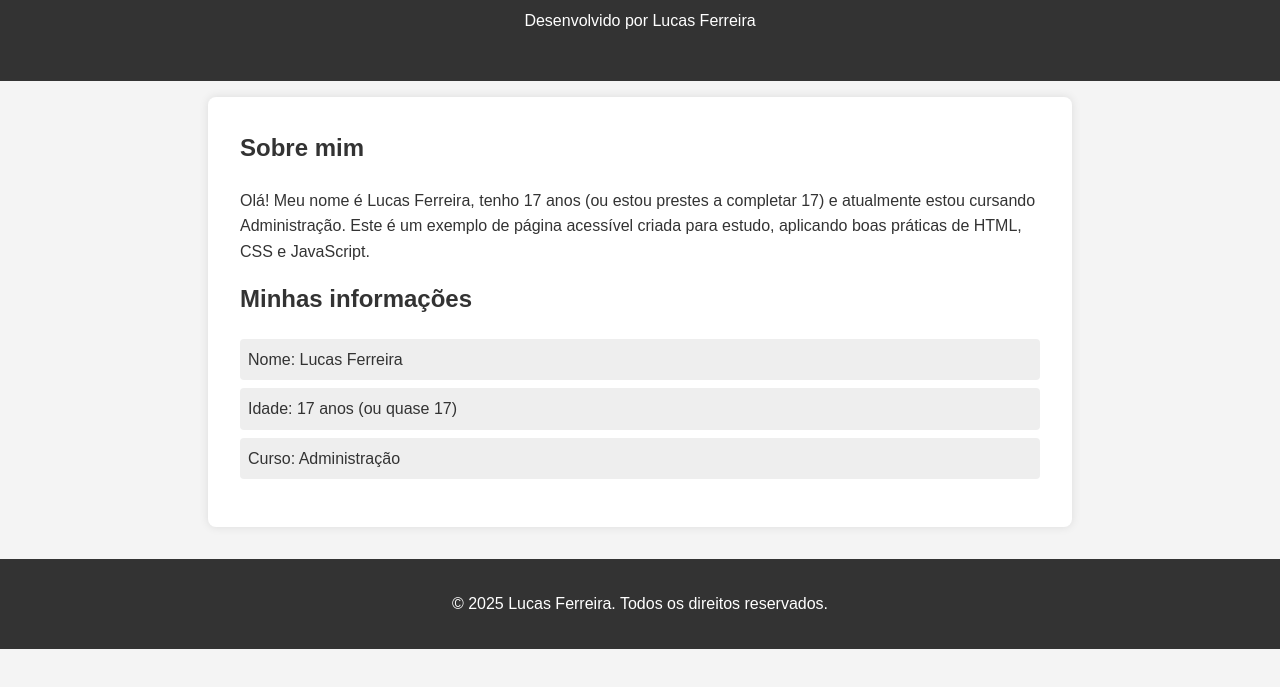
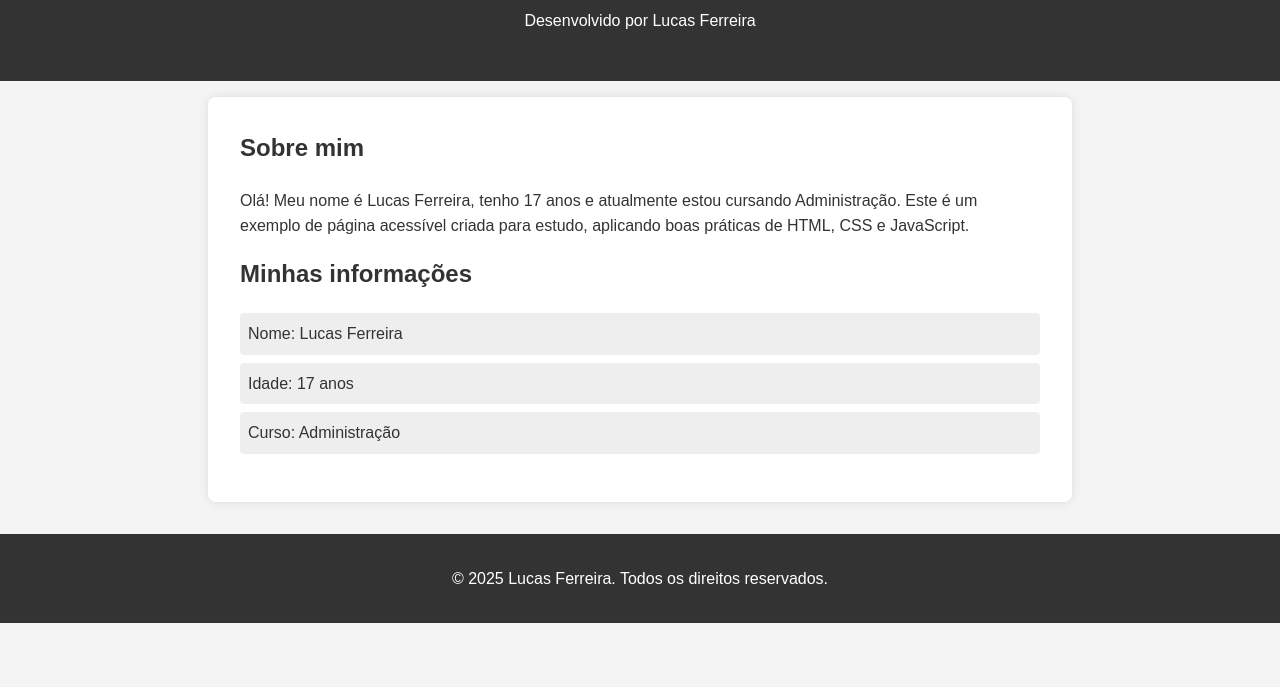
Before and after one commit to LucasFG01/Projeto-3o-Bimestre-do-ALURA, a plain HTML site: page index.html in a window 1280 px wide. Shown: the part 97-784 px from the top of the page. Drawn offline with Linux system fonts and the light colour scheme.

Commit message:
Update index.html

```diff
--- a/index.html
+++ b/index.html
@@ -15,7 +15,7 @@
   <main>
     <section>
       <h2>Sobre mim</h2>
-      <p>Olá! Meu nome é Lucas Ferreira, tenho 17 anos (ou estou prestes a completar 17) e atualmente estou cursando Administração.
+      <p>Olá! Meu nome é Lucas Ferreira, tenho 17 anos e atualmente estou cursando Administração.
       Este é um exemplo de página acessível criada para estudo, aplicando boas práticas de HTML, CSS e JavaScript.</p>
     </section>
 
@@ -23,7 +23,7 @@
       <h2>Minhas informações</h2>
       <ul>
         <li>Nome: Lucas Ferreira</li>
-        <li>Idade: 17 anos (ou quase 17)</li>
+        <li>Idade: 17 anos </li>
         <li>Curso: Administração</li>
       </ul>
     </section>
```
